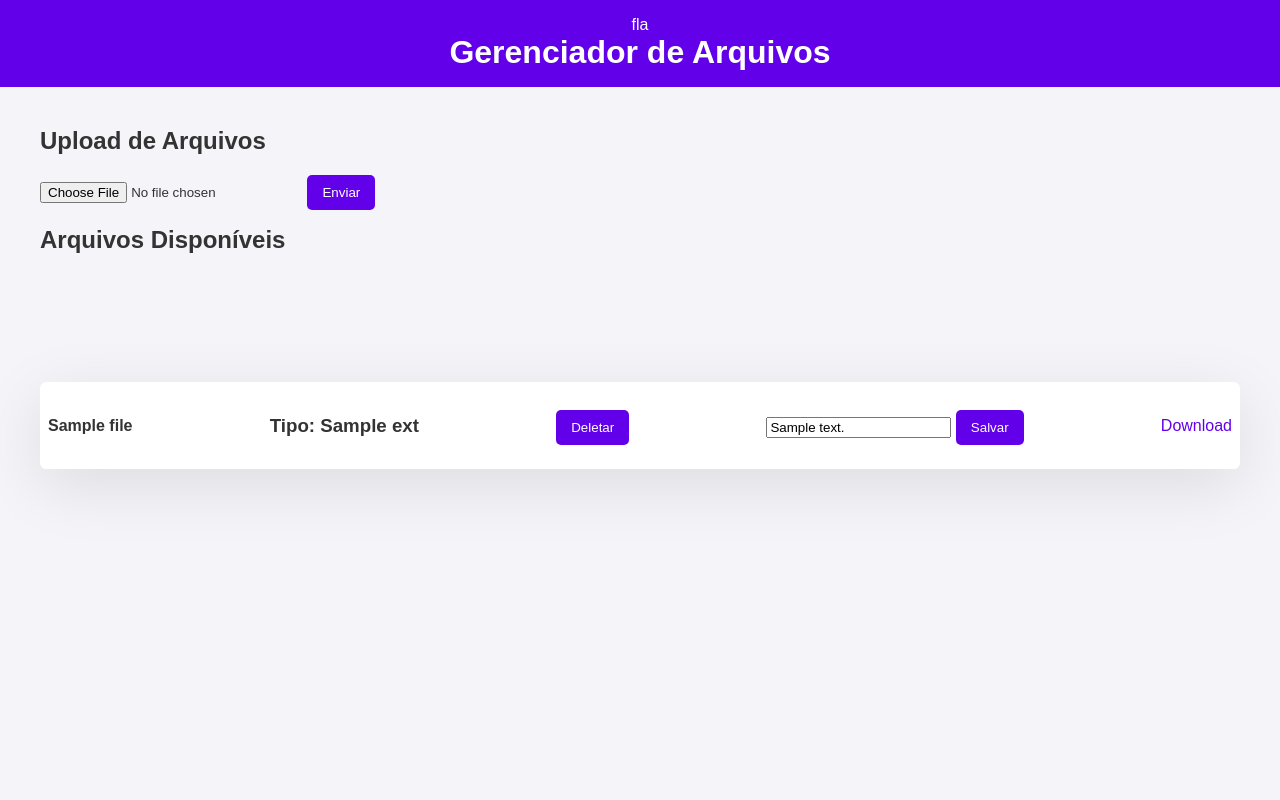
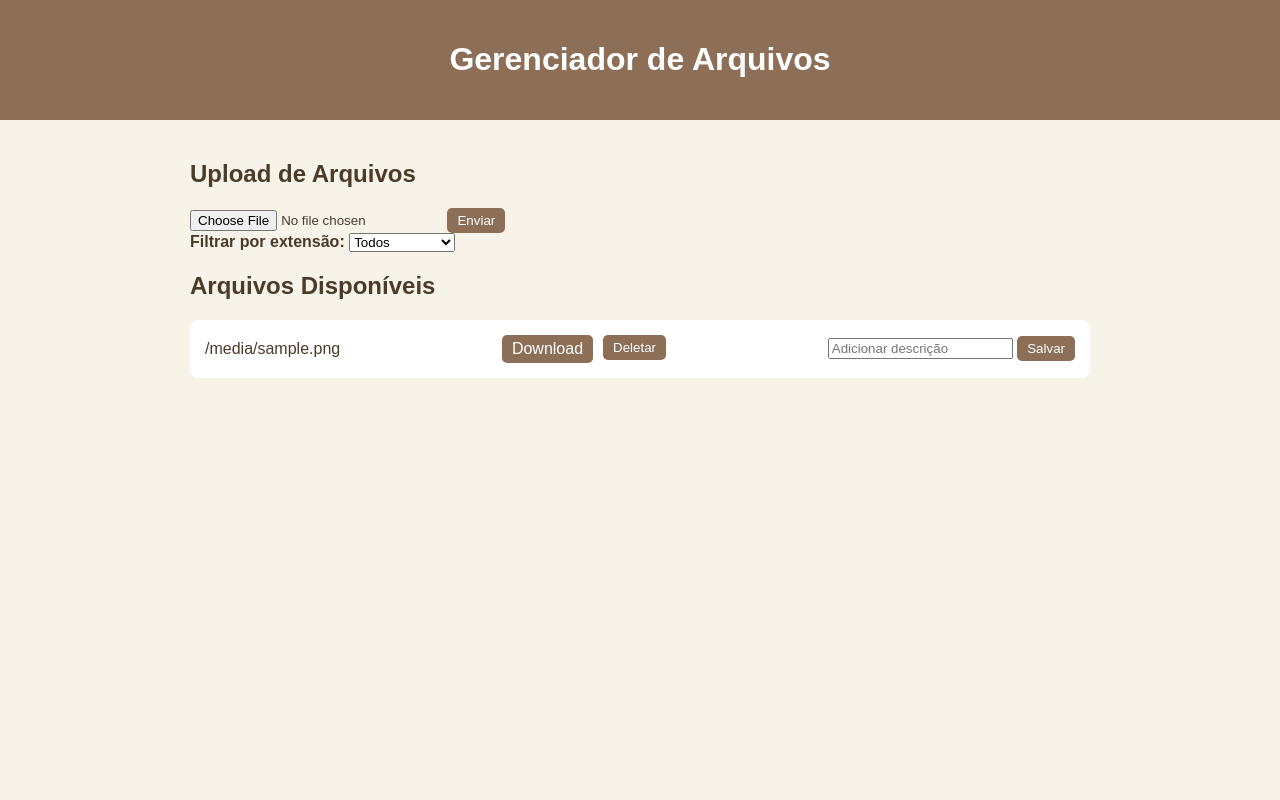
Before and after one commit to Lu1s-Fr4nc1sc0/tiny_uploader, a Flask app: template templates/index.html in a window 1280 px wide. Run offline with Flask 3, Linux system fonts and the light colour scheme; the template is opened without the code that fills it: most values are stand-ins (such as "Sample title", 1, 10 or a date in 2020).

Commit message:
project sketch 2/3

```diff
--- a/app.py
+++ b/app.py
@@ -14,11 +14,11 @@ ALLOWED_EXTENSIONS = {'txt', 'pdf', 'png', 'jpg',
                       'csv','iso','rar','odf','odt',
                       'word','rtf','doc','docx','dotx',
                       'xls','xlsx','ppt','pptx','htm','html',
-                      'tar.gz','mkv','sh','zsh'}
+                      'tar.gz','mkv','sh','zsh','js'}
 os.makedirs(UPLOAD_FOLDER, exist_ok=True)
 os.makedirs(DATA_FOLDER, exist_ok=True)
 app.config['UPLOAD_FOLDER'] = UPLOAD_FOLDER
-app.config['MAX_CONTENT_LENGTH'] = 1 * 1024 * 1024 * 1024  # 1 GB
+app.config['MAX_CONTENT_LENGTH'] = 1 * (1024**3)  # 1 GB
 
 # Arquivo para armazenar descrições
 DESCRIPTIONS_FILE = os.path.join(DATA_FOLDER, 'descriptions.json')
@@ -32,116 +32,72 @@ if not os.path.exists(DESCRIPTIONS_FILE):
 def allowed_file(filename):
     return '.' in filename and filename.rsplit('.', 1)[1].lower() in ALLOWED_EXTENSIONS
 
-# Função para carregar descrições
-def load_descriptions():
-    # Verifica se o arquivo existe e tenta carregá-lo
-    if not os.path.exists(DESCRIPTIONS_FILE):
-        # Cria um arquivo vazio, se não existir
-        with open(DESCRIPTIONS_FILE, 'w') as f:
-            json.dump({}, f)
-        return {}
+## Carregar ou criar o arquivo de descrições
+if not os.path.exists(DESCRIPTIONS_FILE):
+    with open(DESCRIPTIONS_FILE, 'w') as f:
+        json.dump({}, f)
 
-    # Tenta carregar o JSON existente
-    try:
-        with open(DESCRIPTIONS_FILE, 'r') as f:
-            return json.load(f)
-    except json.JSONDecodeError:
-        # Se houver erro no JSON, recria um arquivo vazio
-        with open(DESCRIPTIONS_FILE, 'w') as f:
-            json.dump({}, f)
-        return {}
+app.config['UPLOAD_FOLDER'] = UPLOAD_FOLDER
 
 
-# Função para salvar descrições
+def load_descriptions():
+    """Carrega descrições do arquivo JSON."""
+    with open(DESCRIPTIONS_FILE, 'r') as f:
+        return json.load(f)
+
+
 def save_descriptions(data):
-    try:
-        with open(DESCRIPTIONS_FILE, 'w') as f:
-            json.dump(data, f, indent=4)
-    except Exception as e:
-        # Apenas para depuração, não exiba isso ao usuário final em produção
-        print(f"Erro ao salvar o JSON: {e}")
+    """Salva descrições no arquivo JSON."""
+    with open(DESCRIPTIONS_FILE, 'w') as f:
+        json.dump(data, f, indent=4)
 
 
 @app.route('/')
 def index():
-    # Lista os arquivos no diretório
     files = os.listdir(app.config['UPLOAD_FOLDER'])
     descriptions = load_descriptions()
+    return render_template('index.html',files=files,descriptions=descriptions,extensions=ALLOWED_EXTENSIONS)
 
-    # Organiza os arquivos por extensão
-    grouped_files = {}
-    for file in files:
-        ext = file.rsplit('.', 1)[1].lower() if '.' in file else 'unknown'
-        grouped_files.setdefault(ext, []).append({
-            'name': file,
-            'description': descriptions.get(file, '')
-        })
 
-    return render_template('index.html', grouped_files=grouped_files)
-
-@app.route('/download/<filename>')
-def download_file(filename):
-    try:
-        return send_from_directory(app.config['UPLOAD_FOLDER'], filename, as_attachment=True)
-    except FileNotFoundError:
-        flash('Arquivo não encontrado.')
-        return redirect(url_for('index'))
-
-@app.route('/upload', methods=['POST'])
 @app.route('/upload', methods=['POST'])
 def upload_file():
     if 'file' not in request.files:
-        flash('Nenhum arquivo enviado.')
-        return redirect(url_for('index'))
-
+        return "Nenhum arquivo enviado", 400
     file = request.files['file']
     if file.filename == '':
-        flash('Nenhum arquivo selecionado.')
-        return redirect(url_for('index'))
-
-    if file and allowed_file(file.filename):
-        filename = secure_filename(file.filename)
-        filepath = os.path.join(app.config['UPLOAD_FOLDER'], filename)
-
-        # Salva o arquivo diretamente no disco, sem carregar tudo na memória
-        with open(filepath, 'wb') as f:
-            f.write(file.read())
-
-        flash(f'Arquivo {filename} enviado com sucesso!')
-        return redirect(url_for('index'))
-
-    flash('Tipo de arquivo não permitido.')
+        return "Nenhum arquivo selecionado", 400
+    filepath = os.path.join(app.config['UPLOAD_FOLDER'], file.filename)
+    file.save(filepath)
     return redirect(url_for('index'))
 
 
 @app.route('/delete/<filename>', methods=['POST'])
 def delete_file(filename):
     filepath = os.path.join(app.config['UPLOAD_FOLDER'], filename)
-    descriptions = load_descriptions()
-
-    # Remove o arquivo e sua descrição
     if os.path.exists(filepath):
         os.remove(filepath)
-        descriptions.pop(filename, None)
-        save_descriptions(descriptions)
-        flash(f'Arquivo {filename} deletado com sucesso!')
-    else:
-        flash(f'Arquivo {filename} não encontrado.')
+        # Remove a descrição associada ao arquivo
+        descriptions = load_descriptions()
+        if filename in descriptions:
+            del descriptions[filename]
+            save_descriptions(descriptions)
+        return redirect(url_for('index'))
+    return "Arquivo não encontrado", 404
+
+
+@app.route('/description/<filename>', methods=['POST'])
+def add_description(filename):
+    descriptions = load_descriptions()
+    description = request.form.get('description', '').strip()
+    descriptions[filename] = description
+    save_descriptions(descriptions)
     return redirect(url_for('index'))
 
-@app.route('/add_description', methods=['POST'])
-def add_description():
-    filename = request.form.get('filename')
-    description = request.form.get('description', '').strip()
 
-    if filename:
-        descriptions = load_descriptions()
-        descriptions[filename] = description
-        save_descriptions(descriptions)
-        flash(f'Descrição para {filename} atualizada com sucesso!')
-    else:
-        flash('Arquivo não encontrado.')
-    return redirect(url_for('index'))
+@app.route('/download/<filename>')
+def download_file(filename):
+    return send_from_directory(app.config['UPLOAD_FOLDER'], filename,as_attachment=True)
+
 
 if __name__ == '__main__':
-    app.run(host='0.0.0.0', port=5000)
+    app.run(debug=True, host='0.0.0.0', port=5000)
--- a/templates/index.html
+++ b/templates/index.html
@@ -1,5 +1,5 @@
-<!-- <!doctype html> -->
-<html lang="pt-br">
+<!doctype html>
+<html lang="en">
 <head>
     <meta charset="UTF-8">
     <meta name="viewport" content="width=device-width, initial-scale=1.0">
@@ -9,63 +9,69 @@
             font-family: Arial, sans-serif;
             margin: 0;
             padding: 0;
-            background-color: #f4f4f9;
-            color: #333;
+            background-color: #f7f3e9;
+            color: #4b3b2b;
         }
+
         header {
-            background: #6200ea;
+            background: #8c6f56;
             color: #fff;
-            padding: 2vh 1vw;
+            padding: 20px;
             text-align: center;
         }
-        h1, h2 {
-            margin: 0;
+
+        main {
+            padding: 20px;
+            max-width: 900px;
+            margin: 0 auto;
         }
-        main {
-            padding: 5vh;
-        }
+
         ul {
             list-style: none;
             padding: 0;
         }
+
         li {
             background: #fff;
-            margin: 10vw 0;
-            padding: 1vh;
-            border-radius: 0.5vw;
+            margin: 10px 0;
+            padding: 15px;
+            border-radius: 8px;
             display: flex;
             justify-content: space-between;
             align-items: center;
-            box-shadow: 0 2vh 5vw rgba(0, 0, 0, 0.1);
+            flex-wrap: wrap;
         }
-        a {
-            color: #6200ea;
-            text-decoration: none;
+
+        .actions {
+            display: flex;
+            gap: 10px;
         }
-        a:hover {
-            text-decoration: underline;
-        }
-        form {
-            margin-top: 20px;
-        }
-        input[type="file"] {
-            margin-right: 10px;
-        }
-        button {
-            background: #6200ea;
+
+        button, a {
+            background: #8c6f56;
             color: #fff;
             border: none;
-            padding: 10px 15px;
+            padding: 5px 10px;
+            text-decoration: none;
             border-radius: 5px;
             cursor: pointer;
         }
-        button:hover {
-            background: #3700b3;
+
+        button:hover, a:hover {
+            background: #5e4630;
+        }
+
+        .filter {
+            margin-bottom: 20px;
+        }
+
+        .filter label {
+            font-weight: bold;
         }
     </style>
 </head>
 <body>
-    <header>fla
+    <header>
         <h1>Gerenciador de Arquivos</h1>
     </header>
     <main>
@@ -75,27 +81,45 @@
             <button type="submit">Enviar</button>
         </form>
 
+        <div class="filter">
+            <label for="file-type">Filtrar por extensão:</label>
+            <select id="file-type" onchange="filterFiles()">
+                <option value="all">Todos</option>
+                {% for ext in extensions %}
+					<option value="{{ ext }}">{{ ext.upper() }}</option>
+                {% endfor %}
+            </select>
+        </div>
+
         <h2>Arquivos Disponíveis</h2>
-        <ul>
-            {% for ext, files in grouped_files.items() %}
-            <ul>
-                {% for file in files %}
-                    <li>
-                        <strong>{{ file.name }}</strong>
-                        <h3>Tipo: {{ ext }}</h3>
-                        <form method="POST" action="/delete/{{ file.name }}" style="display:inline;">
+        <ul id="file-list">
+            {% for file in files %}
+                <li data-ext="{{ file.split('.')[-1] }}">
+                    <span>{{ file }}</span>
+                    <div class="actions">
+                        <a href="{{ url_for('download_file', filename=file) }}">Download</a>
+                        <form method="POST" action="/delete/{{ file }}" style="display: inline;">
                             <button type="submit">Deletar</button>
                         </form>
-                        <form method="POST" action="/add_description" style="display:inline;">
-                            <input type="hidden" name="filename" value="{{ file.name }}">
-                            <input type="text" name="description" placeholder="Descrição" value="{{ file.description }}">
-                            <button type="submit">Salvar</button>
-                        </form>
-                        <a href="{{ url_for('download_file', filename=file.name) }}">Download</a>
-                    </li>
-                {% endfor %}
+                    </div>
+                    <form method="POST" action="/description/{{ file }}">
+                        <input type="text" name="description" value="{{ descriptions.get(file, '') }}" placeholder="Adicionar descrição">
+                        <button type="submit">Salvar</button>
+                    </form>
+                </li>
+            {% endfor %}
         </ul>
-        {% endfor %}
     </main>
+
+    <script>
+        function filterFiles() {
+            const filter = document.getElementById('file-type').value;
+            const files = document.querySelectorAll('#file-list li');
+            files.forEach(file => {
+                const ext = file.getAttribute('data-ext');
+                file.style.display = (filter === 'all' || ext === filter) ? 'flex' : 'none';
+            });
+        }
+    </script>
 </body>
 </html>
```
